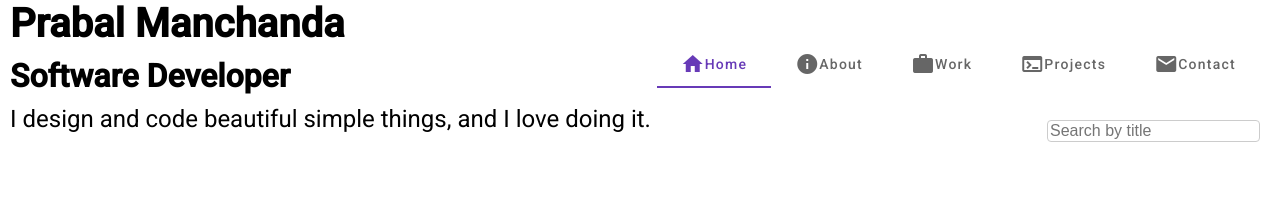
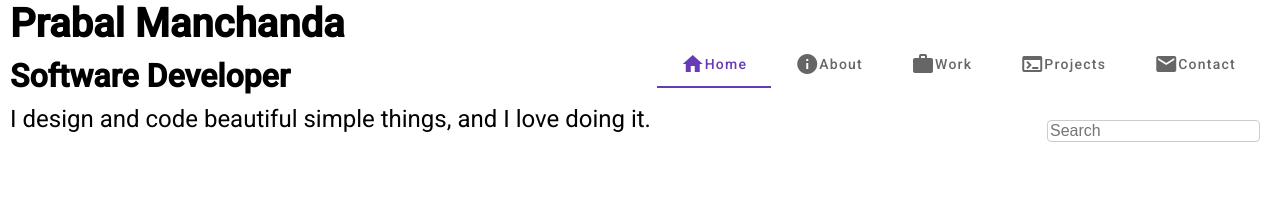
Before and after one commit to Prabal31/My-Portfolio, an Angular app: page / in a window 1280 px wide. Shown: the top 210 px of the page. Built offline with nearby package versions, Linux system fonts and the light colour scheme.

Commit message:
chore: Update search input placeholder text

```diff
--- a/src/app/app.component.html
+++ b/src/app/app.component.html
@@ -2,7 +2,7 @@
     <app-header id="home" [data]="mydata"></app-header>
 
     <div class="filter-input">
-      <input type="text" placeholder="Search by title" [(ngModel)]="filterText" (input)="filterCards()">
+      <input type="text" placeholder="Search" [(ngModel)]="filterText" (input)="filterCards()">
     </div>
 
     <div class="div-main-id">
```
